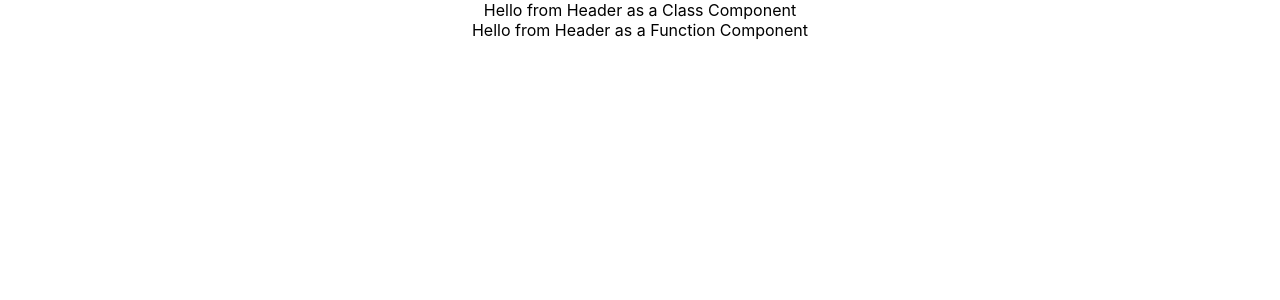
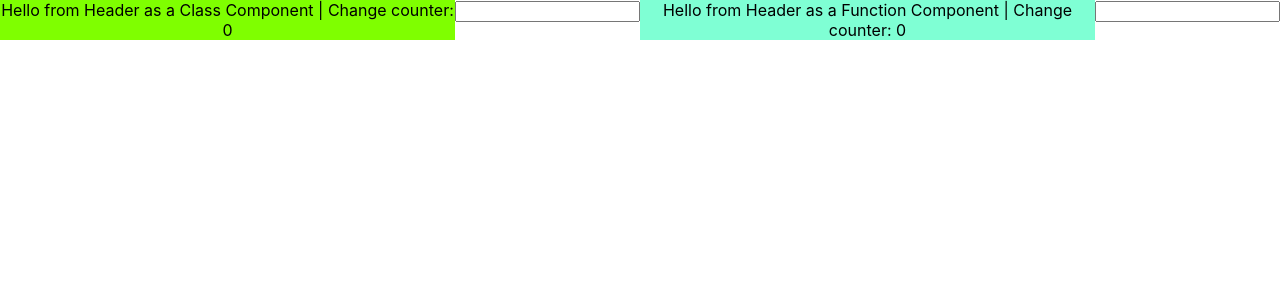
Before and after one commit to gkot-softwaredeveloper/react, a React (Create React App) app in the folder fundamentals/: page / in a window 1280 px wide. Shown: the top 300 px of the page. Built offline with nearby package versions, Linux system fonts and the light colour scheme.

Commit message:
Added props and state to the class and func component, change the tests

```diff
--- a/fundamentals/src/App.css
+++ b/fundamentals/src/App.css
@@ -1,5 +1,8 @@
 .App {
   text-align: center;
+  display: flex;
+  flex-direction: row;
+  width: 100%;
 }
 
 .App-logo {
--- a/fundamentals/src/App.tsx
+++ b/fundamentals/src/App.tsx
@@ -1,12 +1,12 @@
-import './App.css';
-import { HeaderClass } from './components/class/HeaderClass';
-import HeaderFunctional from './components/functional/HeaderFunctional';
+import "./App.css";
+import { HeaderClass } from "./components/class/HeaderClass";
+import HeaderFunctional from "./components/functional/HeaderFunctional";
 
 function App() {
   return (
     <div className="App">
-      <HeaderClass />
-      <HeaderFunctional />
+      <HeaderClass componentType="Class" dataTestId="header-class" />
+      <HeaderFunctional componentType="Function" dataTestId="header-func" />
     </div>
   );
 }
--- /dev/null
+++ b/fundamentals/src/components/class/HeaderClass.css
@@ -0,0 +1,4 @@
+.class-header {
+    background-color: chartreuse;
+    width: 50%;
+}
--- a/fundamentals/src/components/class/HeaderClass.tsx
+++ b/fundamentals/src/components/class/HeaderClass.tsx
@@ -1,7 +1,39 @@
 import React from "react";
+import "./HeaderClass.css";
+interface HeaderComponentProps {
+  componentType: string;
+  dataTestId: string;
+}
+interface HeaderComponentState {
+  visitorName: string;
+  changeCounter: number;
+}
 
-export class HeaderClass extends React.Component {
-   render() {
-       return <div>Hello from Header as a Class Component</div>
-   }
+export class HeaderClass extends React.Component<
+  HeaderComponentProps,
+  HeaderComponentState
+> {
+  constructor(props: HeaderComponentProps) {
+    super(props);
+    this.state = { visitorName: "", changeCounter: 0 };
+  }
+  render() {
+    return (
+      <>
+        <div className="class-header" data-testid={this.props.dataTestId}>
+          Hello {this.state.visitorName} from Header as a{" "}
+          {this.props.componentType} Component  | Change counter: {this.state.changeCounter}
+        </div>
+        <div>
+          <input
+            className="functional-input"
+            onChange={(e) => this.setState(state => ({
+                visitorName: e.target.value,
+                changeCounter: state.changeCounter + 1
+            }))}
+          />
+        </div>
+      </>
+    );
+  }
 }
--- /dev/null
+++ b/fundamentals/src/components/functional/HeaderFunctional.css
@@ -0,0 +1,4 @@
+.functional-header {
+    background-color: aquamarine;
+    width: 50%;
+}
--- a/fundamentals/src/components/functional/HeaderFunctional.tsx
+++ b/fundamentals/src/components/functional/HeaderFunctional.tsx
@@ -1,5 +1,32 @@
-function HeaderFunctional() {
-    return <div>Hello from Header as a Function Component</div>
+import { useState } from "react";
+import "./HeaderFunctional.css";
+
+interface HeaderFuncProps {
+  componentType: string;
+  dataTestId: string;
+}
+
+function HeaderFunctional(props: HeaderFuncProps) {
+  const [visitorName, setVisitorName] = useState<string>("");
+  const [changeCounter, setChangeCounter] = useState<number>(0);
+  const { componentType, dataTestId } = props;
+  return (
+    <>
+      <div className="functional-header" data-testid={dataTestId}>
+        Hello {visitorName} from Header as a {componentType} Component | Change
+        counter: {changeCounter}
+      </div>
+      <div>
+        <input
+          className="functional-input"
+          onChange={(e) => {
+            setVisitorName(e.target.value);
+            setChangeCounter((prev) => prev + 1);
+          }}
+        />
+      </div>
+    </>
+  );
 }
 
 export default HeaderFunctional;
```
Also changed, not shown: 1 other file (tests, documents, lock files or other folders).
